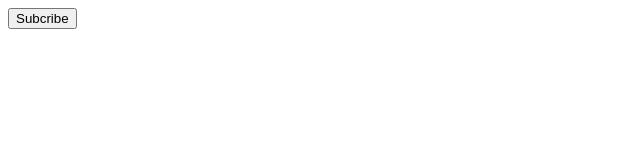
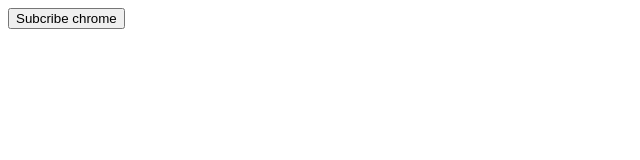
Before and after one commit to zzice209/push-app, a website: page index.html in a window 1280 px wide. Shown: the whole page, without its empty margins (0-640 px from the left). Drawn offline with Linux system fonts and the light colour scheme.

Commit message:
change text

```diff
--- a/index.html
+++ b/index.html
@@ -9,7 +9,7 @@
 </head>
 
 <body>
-    <button onclick="subcribe()">Subcribe</button>
+    <button onclick="subcribe()">Subcribe chrome</button>
     <div id="append"></div>
     <script>
         addEventListener('load', async () => {
```
